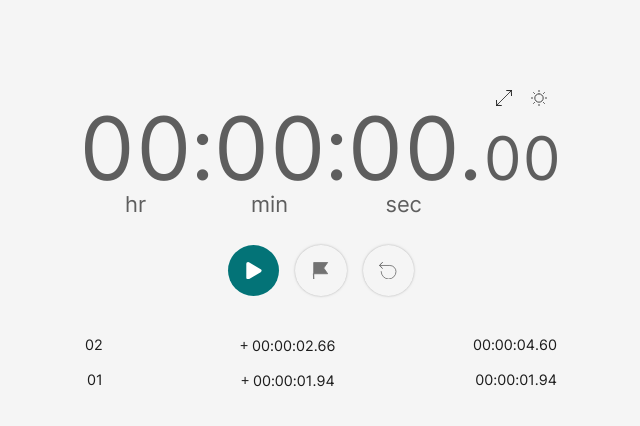
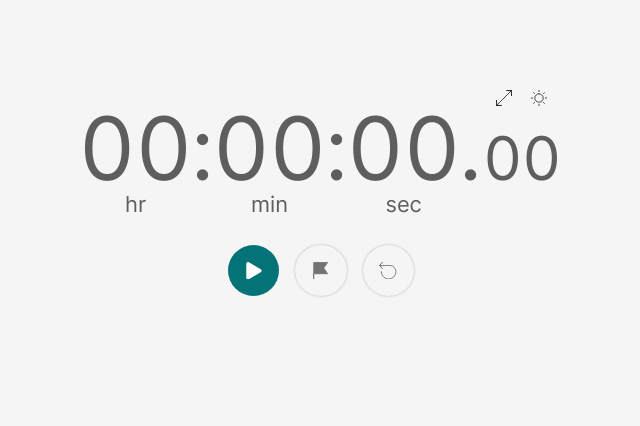
Before and after one commit to borntofrappe/clock, a SvelteKit app: page / in a window 1280 px wide. Shown: the top 426 px of the page, without its empty margins (319-959 px from the left). Built offline with nearby package versions, Linux system fonts and the light colour scheme.

Commit message:
setLap
implement lap feature by computing the number milliseconds on the basis of the current value for hours, minutes, seocnds, hundredths

```diff
--- a/src/routes/+page.svelte
+++ b/src/routes/+page.svelte
@@ -8,6 +8,8 @@
 	let theme = 'light';
 	/** @type {(null|'watch'|'run'|'wait')} */
 	let state = null;
+	/** @type Array<{time: number, index: string, lap: string, total: string}> */
+	let laps = [];
 
 	onMount(() => {
 		const dataTheme = document.documentElement.getAttribute('data-theme');
@@ -32,6 +34,35 @@
 		theme = theme === 'light' ? 'dark' : 'light';
 		document.documentElement.setAttribute('data-theme', theme);
 		localStorage.setItem('theme', theme);
+	};
+
+	const setLap = () => {
+		const [h, m, s, hh] = [hours, minutes, seconds, hundredths].map((d) => parseInt(d));
+		const time = (h * 3600 + m * 60 + s) * 1000 + hh * 10;
+
+		const index = (laps.length + 1).toString().padStart(2, '0');
+		const total = `${hours}:${minutes}:${seconds}.${hundredths}`;
+
+		let lap = '';
+		if (laps.length === 0) {
+			lap = total;
+		} else {
+			const [hours, minutes, seconds, hundredths] = getTime(time - laps[0].time).map((d) =>
+				d.toString().padStart(2, '0')
+			);
+
+			lap = `${hours}:${minutes}:${seconds}.${hundredths}`;
+		}
+
+		laps = [
+			{
+				time,
+				index,
+				lap,
+				total
+			},
+			...laps
+		];
 	};
 
 	$: [hours, minutes, seconds, hundredths] = getTime($stopwatch).map((d) =>
@@ -78,12 +109,7 @@
 				<span class="visually-hidden">Run</span>
 				{@html state === 'run' ? icons['pause'] : icons['start']}
 			</button>
-			<button
-				disabled={state !== 'run'}
-				on:click={() => {
-					// set lap
-				}}
-			>
+			<button disabled={state !== 'run'} on:click={setLap}>
 				<span class="visually-hidden">Laps</span>
 				{@html icons['flag']}
 			</button>
@@ -91,6 +117,7 @@
 				disabled={state === null || $stopwatch === 0}
 				on:click={() => {
 					stopwatch.reset();
+					laps = [];
 					state = stopwatch.state === 'running' ? 'run' : 'wait';
 				}}
 			>
@@ -101,21 +128,13 @@
 	</main>
 
 	<ol role="list">
-		<li class="visually-hidden">
-			<span>Lap</span>
-			<span>Time</span>
-			<span>Total</span>
-		</li>
-		<li>
-			<span>02</span>
-			<span>+ 00:00:02.66</span>
-			<span>00:00:04.60</span>
-		</li>
-		<li>
-			<span>01</span>
-			<span>+ 00:00:01.94</span>
-			<span>00:00:01.94</span>
-		</li>
+		{#each laps as { index, lap, total }}
+			<li>
+				<span>{index}</span>
+				<span>+ {lap}</span>
+				<span>{total}</span>
+			</li>
+		{/each}
 	</ol>
 </div>
 
@@ -218,10 +237,6 @@
 
 	ol li {
 		display: contents;
-	}
-
-	ol li:nth-child(1) {
-		display: initial;
 	}
 
 	li span {
```
